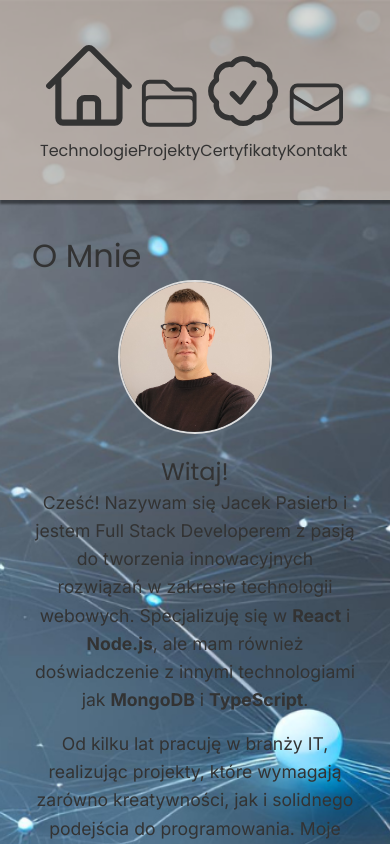
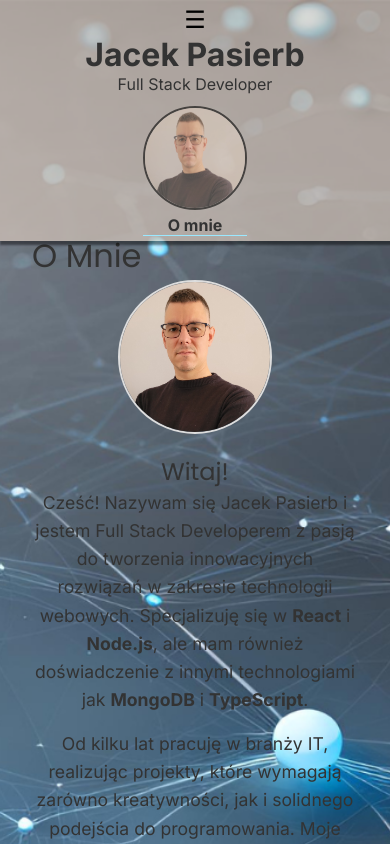
Before and after one commit to JacekPasierb/portfolio, a Next.js app: page /about in a window 390 px wide. Shown: the top 844 px of the page. Built offline with nearby package versions, Linux system fonts and the light colour scheme.

Commit message:
Feature/Responsive - set header responsive for other device and created modalMenu

```diff
--- a/app/components/Header/Header.tsx
+++ b/app/components/Header/Header.tsx
@@ -1,18 +1,28 @@
 "use client";
 
 import Image from "next/image";
-import React from "react";
+import React, { useState } from "react";
 import Navbar from "../NavBar";
 import style from "../../styles/Header.module.css";
-import { Black_Ops_One } from "next/font/google";
+import { usePathname } from "next/navigation";
 import Link from "next/link";
-import { usePathname } from "next/navigation";
+import ModalMenu from "../ModalMenu";
 
 const Header = () => {
   const pathname = usePathname();
+  const [isModalOpen, setIsModalOpen] = useState(false);
+
+  const toggleModal = () => {
+    setIsModalOpen(!isModalOpen);
+  };
+
   return (
     <header className={style.header}>
       <Navbar />
+      <button className={style.hamburger} onClick={toggleModal}>
+        ☰
+      </button>
+      {isModalOpen && <ModalMenu toggleModal={toggleModal}/>}
       <div className={style.cvContainer}>
         <div className={style.infoContainer}>
           <h1>Jacek Pasierb</h1>
@@ -28,17 +38,9 @@ const Header = () => {
               width={150}
               height={150}
               alt="autor"
-              style={{
-                borderRadius: "50%",
-                opacity: "60%",
-                border:
-                  pathname === "/about"
-                    ? "2px solid #9AE8FF"
-                    : "2px solid Black ",
-                marginBottom: "5px",
-              }}
+              className={style.profileImage} // dodałem klasę dla stylów obrazu
             />
-            O mnie
+            <span className={style.aboutText}>O mnie</span>
           </div>
         </Link>
       </div>
--- /dev/null
+++ b/app/components/ModalMenu.tsx
@@ -0,0 +1,43 @@
+import React from 'react'
+import style from "../styles/ModalMenu.module.css";
+import Link from 'next/link';
+
+interface ModalMenuProps {
+    toggleModal: () => void;
+  }
+
+const ModalMenu: React.FC<ModalMenuProps>= ({ toggleModal }) => {
+  return (
+    <div className={style.modal}>
+    <button className={style.closeButton} onClick={toggleModal}>
+      &times;
+    </button>
+    <nav className={style.modalNav}>
+      <ul>
+        <li>
+          <Link href="/" onClick={toggleModal}>
+            Home
+          </Link>
+        </li>
+        <li>
+          <Link href="/about" onClick={toggleModal}>
+            O mnie
+          </Link>
+        </li>
+        <li>
+          <Link href="/projects" onClick={toggleModal}>
+            Projekty
+          </Link>
+        </li>
+        <li>
+          <Link href="/contact" onClick={toggleModal}>
+            Kontakt
+          </Link>
+        </li>
+      </ul>
+    </nav>
+  </div>
+  )
+}
+
+export default ModalMenu
--- a/app/styles/Header.module.css
+++ b/app/styles/Header.module.css
@@ -1,26 +1,32 @@
+
 .header {
   position: fixed;
   top: 0;
   left: 0;
   z-index: 999;
-  min-width: 100%;
+  width: 100%;
   background-color: #e0d0c1a5;
   padding-block: 10px;
   display: flex;
   flex-direction: row;
+  justify-content: space-around;
   box-shadow: 2px 2px 2px 2px #00000071;
+  align-items: center;
 }
 
 .cvContainer {
-  margin-left: 200px;
+  margin-left: 20px;
   display: flex;
   flex-direction: row;
   gap: 10px;
   align-items: center;
 }
+
+
 .infoContainer {
   flex-direction: column;
 }
+
 .imageContainer {
   display: flex;
   flex-direction: column;
@@ -28,26 +34,82 @@
   cursor: pointer;
 }
 
-.imageContainer a {
+.aboutText {
   text-decoration: none;
   color: #333;
   font-weight: bold;
-  transition: border-color 0.3s ease ;
+  transition: color 0.3s ease;
+}
 
-}
-.imageContainer:hover {
+.imageContainer:hover .aboutText {
   color: #9ae8ff;
 }
-.imageContainer img {
-  transition: border-color 0.3s ease !important; /* Smooth transition */
 
+.profileImage {
+  border-radius: 50%;
+  opacity: 60%;
+  border: 2px solid black;
+  margin-bottom: 5px;
+  transition: border-color 0.3s ease;
 }
-.imageContainer:hover img {
-  border: 2px solid #9ae8ff !important; /* Change this to your desired color */
+
+.imageContainer:hover .profileImage {
+  border-color: #9ae8ff;
 }
+
 .active {
   text-decoration: none;
-  color: #9AE8FF;
+  color: #9ae8ff;
   font-weight: bold;
-  border-bottom:1px solid #9AE8FF;
+  border-bottom: 1px solid #9ae8ff;
 }
+
+
+@media (max-width: 768px) {
+  .header {
+    flex-direction: column;
+    align-items: center;
+  }
+
+  .cvContainer {
+    margin-left: 0;
+    flex-direction: column;
+    gap: 5px;
+  }
+
+  .infoContainer {
+    text-align: center;
+  }
+
+  .imageContainer {
+    margin-top: 10px;
+  }
+}
+
+@media (max-width: 480px) {
+  .header {
+    padding-block: 5px;
+  }
+
+  .cvContainer {
+    gap: 2px;
+  }
+
+  .profileImage {
+    width: 100px;
+    height: 100px;
+  }
+}
+.hamburger {
+  display: none;
+  font-size: 24px;
+  background: none;
+  border: none;
+  cursor: pointer;
+}
+
+@media (max-width: 1200px) {
+  .hamburger {
+    display: block;
+  }
+}
--- /dev/null
+++ b/app/styles/ModalMenu.module.css
@@ -0,0 +1,40 @@
+.modal {
+    position: fixed;
+    top: 0;
+    left: 0;
+    width: 100%;
+    height: 100%;
+    background-color: rgba(0, 0, 0, 0.8);
+    display: flex;
+    flex-direction: column;
+    justify-content: center;
+    align-items: center;
+    z-index: 1000;
+  }
+
+  .modalNav ul {
+    list-style: none;
+    padding: 0;
+    text-align: center;
+  }
+
+  .modalNav ul li {
+    margin: 20px 0;
+  }
+
+  .modalNav ul li a {
+    color: white;
+    font-size: 24px;
+    text-decoration: none;
+  }
+
+  .closeButton {
+    position: absolute;
+    top: 20px;
+    right: 20px;
+    font-size: 32px;
+    background: none;
+    border: none;
+    color: white;
+    cursor: pointer;
+  }
--- a/app/styles/NavBar.module.css
+++ b/app/styles/NavBar.module.css
@@ -8,7 +8,11 @@
   width: 100%;
 
   transition: background 0.3s;
+  @media (max-width: 1200px) {
+   display: none;
+  }
 }
+
 
 .navbar.scrolled {
   background: #fff;
```
